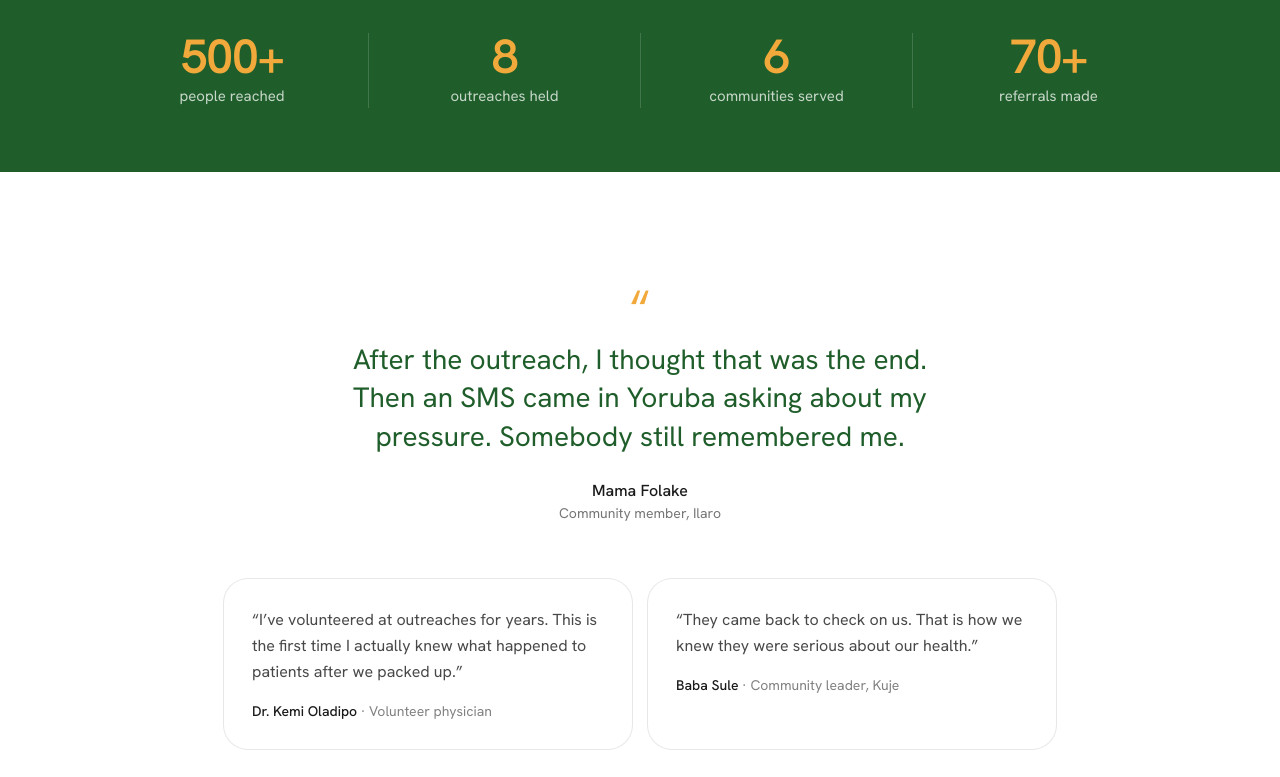
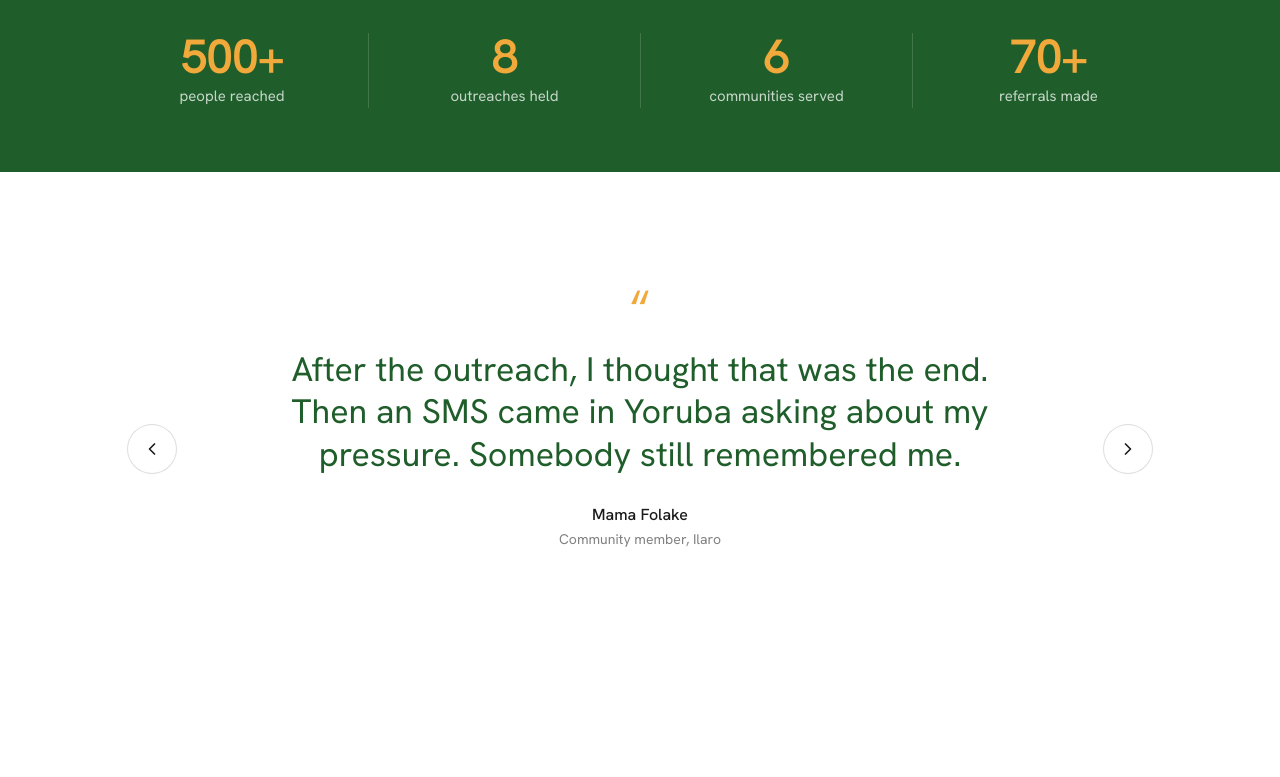
Before and after one commit to tazhealth/tazhealth, a Next.js app: page / in a window 1280 px wide. Shown: the part 2000-2777 px from the top of the page. Built offline with nearby package versions, Linux system fonts and the light colour scheme.

Commit message:
feat: add TestimonialSlider component and update Home page layout

```diff
--- a/app/page.tsx
+++ b/app/page.tsx
@@ -1,6 +1,7 @@
 import Link from 'next/link';
 import { ArrowRightIcon } from 'lucide-react';
 import { HomeHero } from '@/components/home/HomeHero';
+import { TestimonialSlider } from '@/components/home/TestimonialSlider';
 // TAZ AI moving to its own site; re-enable when ready.
 // import { TazAiShowcase } from '@/components/home/TazAiShowcase';
 import { PartnersStrip } from '@/components/home/PartnersStrip';
@@ -12,7 +13,6 @@ import { GalleryGrid } from '@/components/ui/GalleryGrid';
 import { Reveal, RevealGroup, RevealItem } from '@/components/ui/Reveal';
 import { gallery, images } from '@/data/images';
 import { outreachImpact } from '@/data/impact';
-import { testimonials } from '@/data/people';
 import { cn } from '@/utils/cn';
 
 const steps = [
@@ -40,7 +40,6 @@ const steps = [
 
 
 export default function Home() {
-  const [featured, ...others] = testimonials;
 
   return (
     <>
@@ -91,29 +90,8 @@ export default function Home() {
 
       {/* Voices */}
       <section className="bg-white py-16 sm:py-20 lg:py-28" aria-label="In their words">
-        <div className="mx-auto max-w-4xl px-5 sm:px-8">
-          <Reveal className="text-center">
-            <p className="text-5xl leading-none text-sun" aria-hidden="true">“</p>
-            <blockquote className="mx-auto mt-2 max-w-3xl text-balance text-2xl leading-snug text-forest sm:text-[28px]">
-              {featured.quote}
-            </blockquote>
-            <p className="mt-6 font-medium text-ink">{featured.name}</p>
-            <p className="text-sm text-ink/60">{featured.role}</p>
-          </Reveal>
-
-          <RevealGroup className="mt-14 grid gap-4 md:grid-cols-2">
-            {others.map((t) =>
-            <RevealItem key={t.name}>
-                <figure className="h-full rounded-3xl bg-white p-7 ring-1 ring-ink/10">
-                  <blockquote className="text-[16px] leading-relaxed text-ink/80">“{t.quote}”</blockquote>
-                  <figcaption className="mt-4 text-sm">
-                    <span className="font-medium text-ink">{t.name}</span>
-                    <span className="text-ink/55"> · {t.role}</span>
-                  </figcaption>
-                </figure>
-              </RevealItem>
-            )}
-          </RevealGroup>
+        <div className="px-5 sm:px-8">
+          <TestimonialSlider />
         </div>
       </section>
 
@@ -142,7 +120,7 @@ export default function Home() {
       <PartnersStrip />
 
       {/* Blog */}
-      <section className="border-t border-ink/10 bg-white py-16 sm:py-20 lg:py-28" aria-labelledby="blog-title">
+      <section className="bg-white py-16 sm:py-20 lg:py-28" aria-labelledby="blog-title">
         <div className="mx-auto max-w-6xl px-5 sm:px-8">
           <div className="flex flex-col gap-6 sm:flex-row sm:items-end sm:justify-between">
             <Reveal className="max-w-xl">
--- a/components/home/PartnersStrip.tsx
+++ b/components/home/PartnersStrip.tsx
@@ -5,7 +5,7 @@ import { partners } from '../../data/site';
 export function PartnersStrip() {
   const loop = [...partners, ...partners];
   return (
-    <section className="border-y border-forest/10 bg-white py-12" aria-labelledby="partners-title">
+    <section className="bg-white py-12" aria-labelledby="partners-title">
       <h2 id="partners-title" className="text-balance px-5 text-center text-[15px] font-medium text-ink/60">
         Supported by partners who believe care should continue
       </h2>
--- /dev/null
+++ b/components/home/TestimonialSlider.tsx
@@ -0,0 +1,64 @@
+'use client';
+
+import React, { useState } from 'react';
+import { AnimatePresence, motion, useReducedMotion } from 'framer-motion';
+import { ChevronLeftIcon, ChevronRightIcon } from 'lucide-react';
+import { testimonials } from '../../data/people';
+import { EASE } from '../../utils/motion';
+
+export function TestimonialSlider() {
+  const [[index, dir], setState] = useState<[number, number]>([0, 1]);
+  const reduce = useReducedMotion();
+  const total = testimonials.length;
+  const t = testimonials[index];
+
+  const go = (step: number) => setState(([i]) => [(i + step + total) % total, step]);
+
+  const nav =
+  'flex h-10 w-10 shrink-0 items-center justify-center rounded-full text-ink ring-1 ring-ink/15 transition-colors duration-200 hover:bg-ink hover:text-white focus-visible:outline-none focus-visible:ring-2 focus-visible:ring-leaf sm:h-12 sm:w-12';
+
+  return (
+    <div
+      className="mx-auto max-w-5xl text-center"
+      role="region"
+      aria-roledescription="carousel"
+      aria-label="What people say about TAZhealth"
+      onKeyDown={(e) => {
+        if (e.key === 'ArrowLeft') go(-1);
+        if (e.key === 'ArrowRight') go(1);
+      }}>
+
+      <p className="text-5xl leading-none text-sun" aria-hidden="true">“</p>
+
+      <div className="mt-4 flex items-center gap-3 sm:gap-8">
+        <button type="button" onClick={() => go(-1)} aria-label="Previous testimonial" className={nav}>
+          <ChevronLeftIcon className="h-5 w-5" />
+        </button>
+
+        <div className="grid min-w-0 flex-1" aria-live="polite">
+          <AnimatePresence mode="popLayout" initial={false} custom={dir}>
+            <motion.figure
+              key={index}
+              custom={dir}
+              className="[grid-area:1/1]"
+              initial={reduce ? { opacity: 0 } : { opacity: 0, x: dir * 40 }}
+              animate={{ opacity: 1, x: 0 }}
+              exit={reduce ? { opacity: 0 } : { opacity: 0, x: dir * -40 }}
+              transition={{ duration: 0.35, ease: EASE }}>
+
+              <blockquote className="text-balance text-[19px] leading-snug text-forest sm:text-[30px] sm:leading-[1.25] lg:text-[34px]">{t.quote}</blockquote>
+              <figcaption className="mt-6 sm:mt-7">
+                <span className="block font-medium text-ink">{t.name}</span>
+                <span className="mt-0.5 block text-sm text-ink/55">{t.role}</span>
+              </figcaption>
+            </motion.figure>
+          </AnimatePresence>
+        </div>
+
+        <button type="button" onClick={() => go(1)} aria-label="Next testimonial" className={nav}>
+          <ChevronRightIcon className="h-5 w-5" />
+        </button>
+      </div>
+    </div>);
+
+}
```
